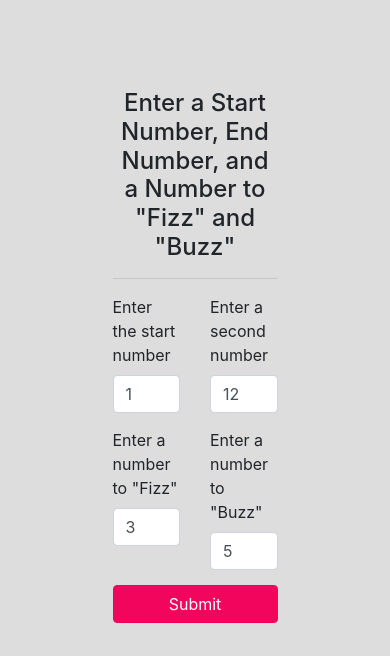
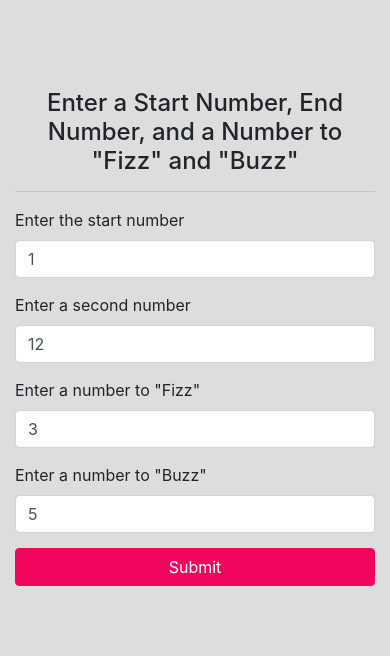
Before and after one commit to ssouvall/fizzbuzz, a plain HTML site: page app.html in a window 390 px wide. Shown: the part 111-767 px from the top of the page. Drawn offline with nearby package versions, Linux system fonts and the light colour scheme; a web font is replaced by a local one.

Commit message:
Add media query for app form

```diff
--- a/app.html
+++ b/app.html
@@ -70,11 +70,11 @@
            <hr>
            <form class="app" action="">
               <div class="row">
-                <div class="col">
+                <div class="col-sm-12 col-md-6">
                   <label>Enter the start number</label>
                   <input type="number" class="form-control" id="numOne" value=1>
                 </div>
-                <div class="col">
+                <div class="col-sm-12 col-md-6">
                   <label>Enter a second number</label>
                   <input type="number" class="form-control" id="numTwo" value=12>
                 </div>
@@ -83,11 +83,11 @@
                 </div>
               </div>
               <div class="row">
-                <div class="col">
+                <div class="col-sm-12 col-md-6">
                   <label>Enter a number to "Fizz"</label>
                   <input type="number" class="form-control" id="fizz" value=3>
                 </div>
-                <div class="col">
+                <div class="col-sm-12 col-md-6">
                   <label>Enter a number to "Buzz"</label>
                   <input type="number" class="form-control" id="buzz" value=5>
                 </div>
--- a/css/fizzBuzz.css
+++ b/css/fizzBuzz.css
@@ -200,8 +200,10 @@ code {
   padding-top: 200px !important;
 }
 
-#form-div {
-  width: 50%;
+@media(min-width: 800px) {
+  #form-div {
+    width: 50%;
+  }
 }
 
 .again-btn {
```
